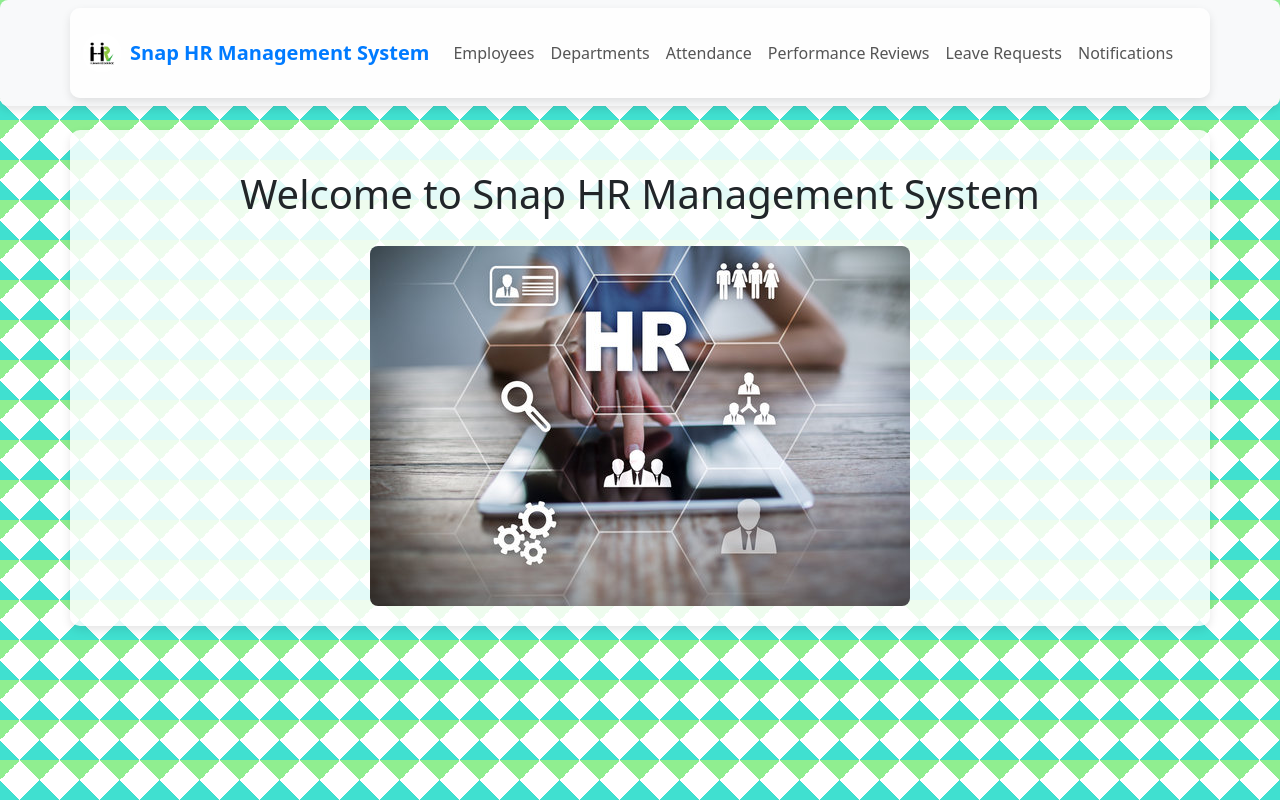
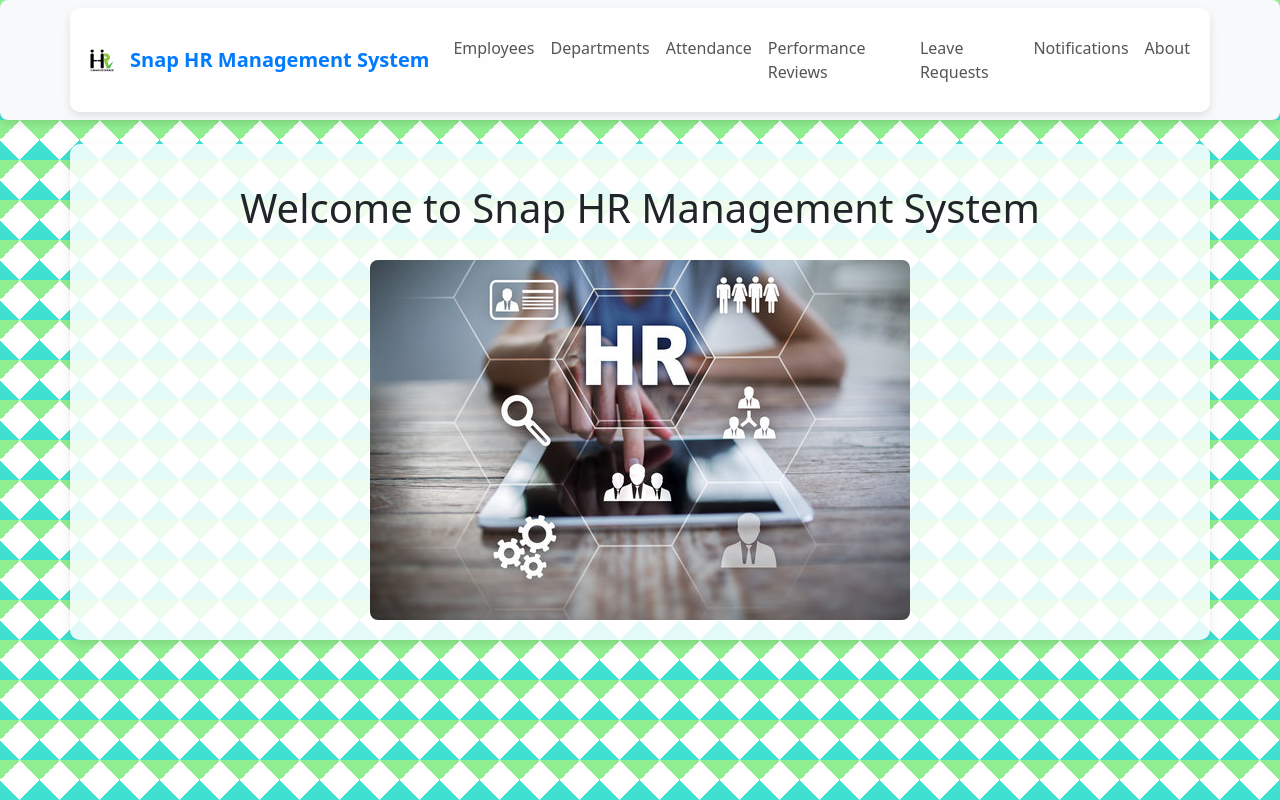
Before and after one commit to SanRob1325/TheHRApplication, a React (Create React App) app in the folder hr-frontend/: page / in a window 1280 px wide. Built offline with nearby package versions, Linux system fonts and the light colour scheme.

Commit message:
Added About Page

```diff
--- a/hr-frontend/src/App.js
+++ b/hr-frontend/src/App.js
@@ -6,6 +6,7 @@ import Attendance from "./Attendance";
 import PerformanceReviews from "./PerformanceReviews";
 import LeaveRequests from "./LeaveRequests";
 import NotificationManager from "./NotificationManager";
+import About from "./About";
 import './App.css'
 import logo from './assets/human-resource-logo.jpg'
 import image from './images/HRdesign.jpg'
@@ -71,6 +72,11 @@ function App(){
                                       Notifications
                                   </Link>
                               </li>
+                              <li className="nav-item">
+                                  <Link className="nav-link" to="/about">
+                                      About
+                                  </Link>
+                              </li>
                           </ul>
                       </div>
                   </div>
@@ -98,6 +104,7 @@ function App(){
                       <Route path="/performance_reviews" element={<PerformanceReviews />} />
                       <Route path="/leave_requests" element={<LeaveRequests />} />
                       <Route path="/notifications" element={<NotificationManager />} />
+                      <Route path="/about" element={<About />} />
                   </Routes>
               </div>
           </div>
--- a/hr-frontend/src/api.js
+++ b/hr-frontend/src/api.js
@@ -1,5 +1,5 @@
 import axios from "axios";
 //Main API gateway for the backend CRUD functionalities
-const API = axios.create({baseURL: 'http://54.196.228.85:3000',headers:{'Content-Type': 'application/json'}});
+const API = axios.create({baseURL: 'http://44.212.150.181:3000',headers:{'Content-Type': 'application/json'}});
 
 export default API
```
